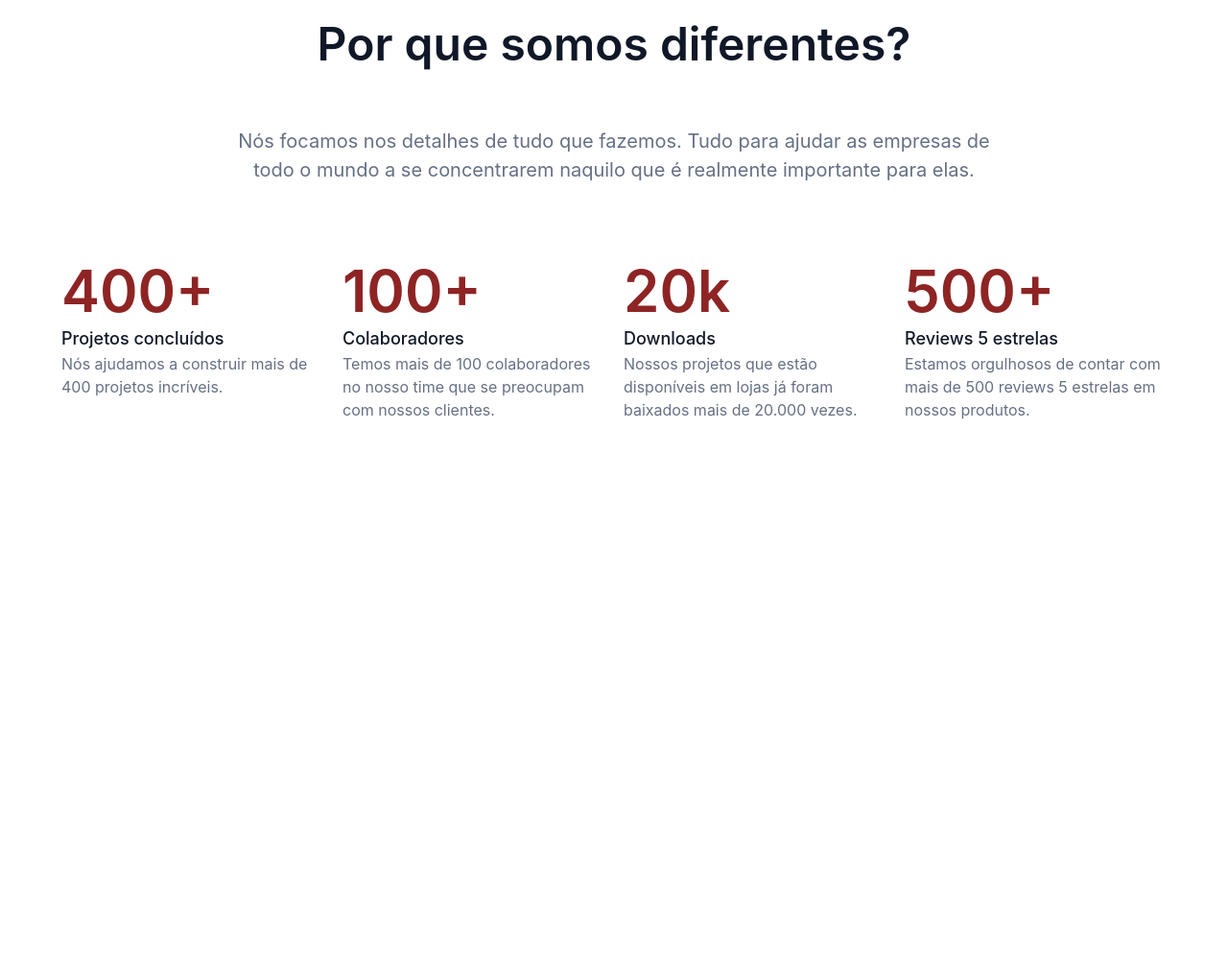
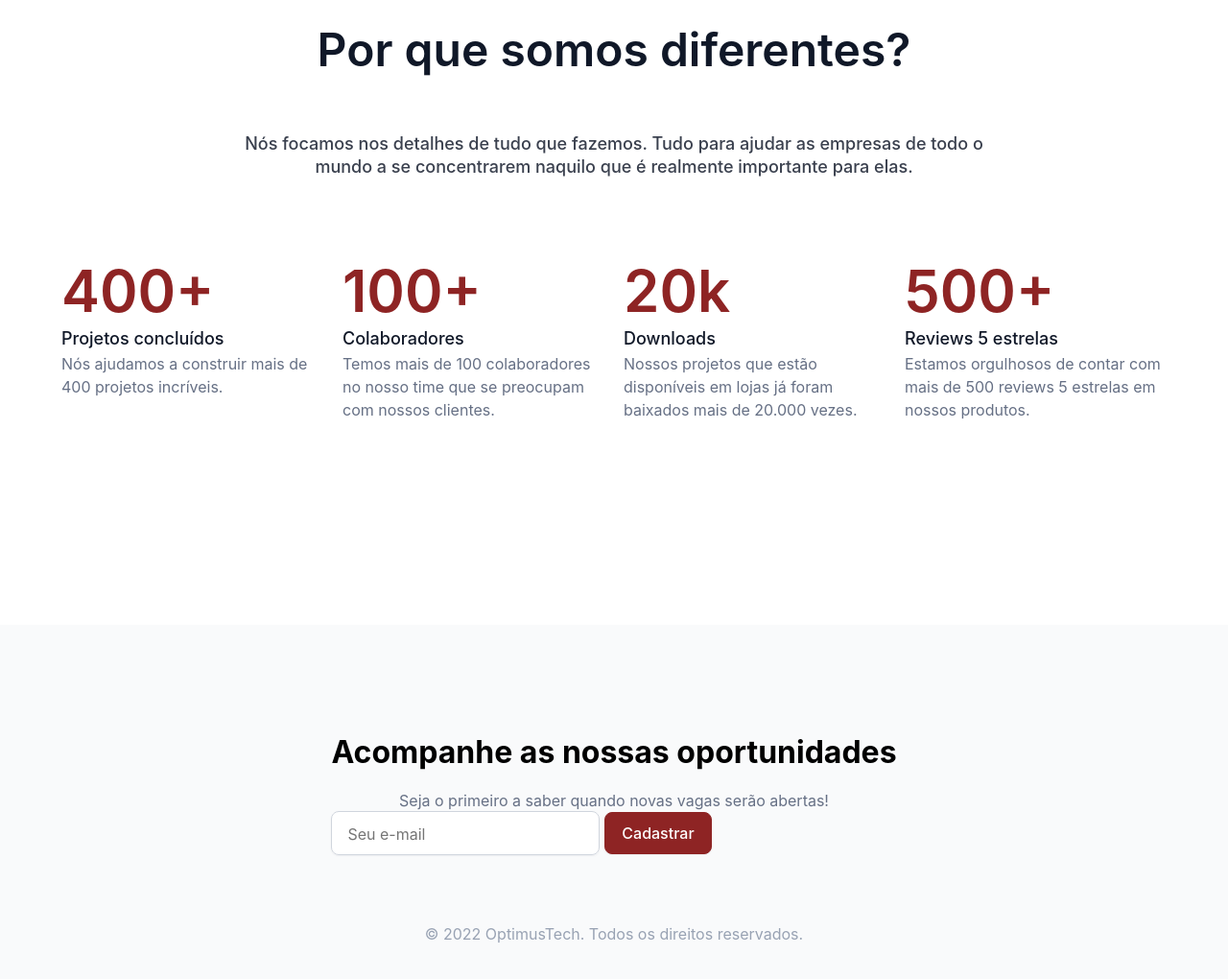
Before and after one commit to Lgbarros/Optimus-Tech, a plain HTML site: page index.html in a window 1280 px wide. Shown: the part 220-1240 px from the top of the page at 96% size. Before the commit the page ends 871 px from the top, so only its background shows below. Drawn offline with Linux system fonts and the light colour scheme; a web font is replaced by a local one.

Commit message:
Updated Footer

```diff
--- a/css/style.css
+++ b/css/style.css
@@ -125,10 +125,10 @@ button {
     width: 791px;
     margin: 0 auto;
     text-align: center;
-    font-weight: 400;
-    font-size: 20px;
-    line-height: 30px;
-    color: #667085;
+    font-weight: 500;
+    font-size: 18px;
+    line-height: 24px;
+    color: #3A404E;
 }
 
 /* METRICS  */
@@ -170,3 +170,49 @@ button {
     color: #101828;
     line-height: 28px;
 }
+
+
+/* FOOTER */
+
+footer {
+    display: flex;
+    flex-direction: column;
+    align-items: center;
+    padding: 96px 0px;
+    gap: 32px;
+    width: auto;
+    height: 430px;
+    background: #F9FAFB;
+}
+
+footer p {
+    text-align: center;
+}
+
+.container-footer {
+    height: 182px;
+    gap: 32px;
+}
+
+.email-container {
+    display: flex;
+}
+
+label {
+    background-color: #fff;
+    height: 44px;
+    width: 360px;
+    gap: 8px;
+    padding: 12px 14px 12px 16px;
+    border: 1px solid #D0D5DD;
+    box-shadow: 0px 1px 2px rgba(16, 24, 40, 0.05);
+border-radius: 8px;
+}
+
+.copyright p{
+    font-weight: 400;
+    font-size: 16px;
+    line-height: 24px;
+    color: #98A2B3;
+    text-align: center;
+}
--- a/index.html
+++ b/index.html
@@ -87,7 +87,19 @@
     </main>
 
     <footer>
+        <div class="container-footer">
+            <h1>Acompanhe as nossas oportunidades</h1>
+            <p>Seja o primeiro a saber quando novas vagas serão abertas!</p>
 
+            <div class="container-email">
+                <label><input type="email" id="email" placeholder="Seu e-mail"></label>
+                <button class="">Cadastrar</button>
+            </div>
+        </div>
+
+        <div class="copyright">
+            <p>© 2022 OptimusTech. Todos os direitos reservados.</p>
+        </div>
     </footer>
 
 </body>
```
Also changed, not shown: img/Avatar.png (added), img/Image.png (added).
